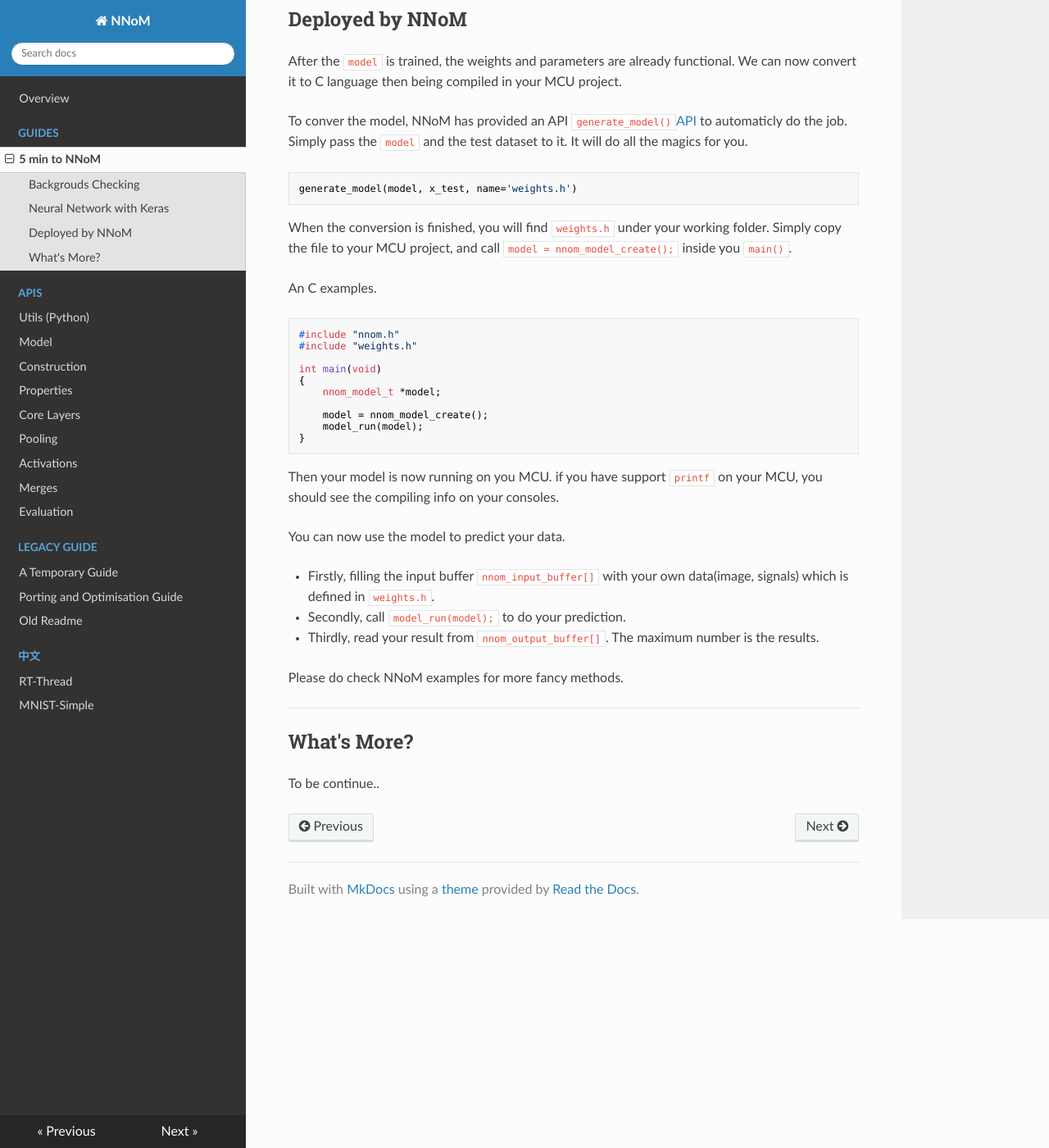
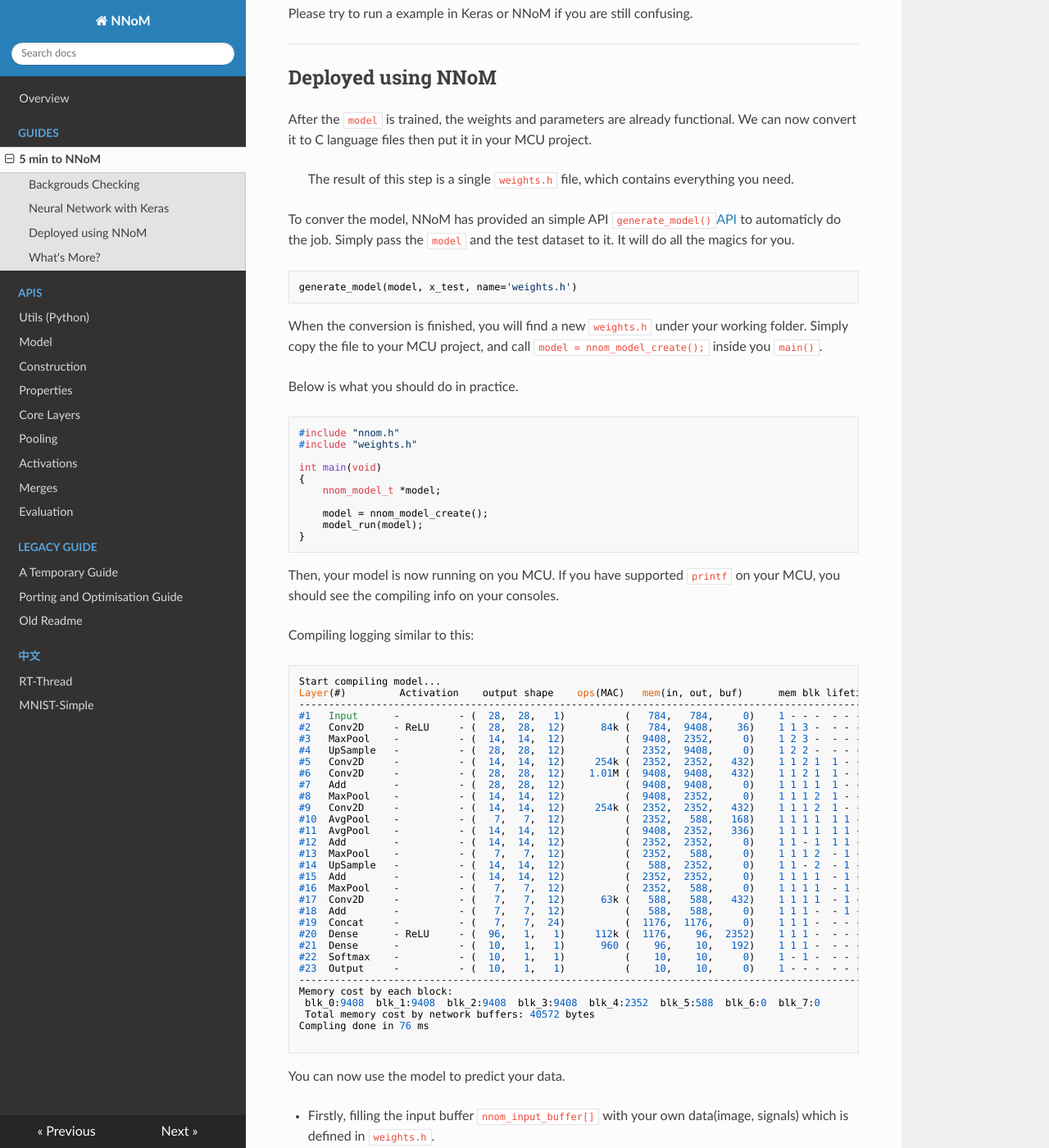
Before and after one commit to majianjia/nnom, an MkDocs documentation site: the page built from docs/guide_5_min_to_nnom.md, in a window 1280 px wide and 1400 px high, scrolled down 1160 px. Shown: the whole window at 82% size. Built offline with MkDocs 1.6.1, drawn with Linux system fonts in a browser that asks for light colours; nearby versions of some CDN libraries; some of the changed text lies outside the part shown.

Commit message:
update docs

```diff
--- a/docs/guide_5_min_to_nnom.md
+++ b/docs/guide_5_min_to_nnom.md
@@ -16,7 +16,7 @@
 - know C language and your target MCU enviroment.
 - know a bit of python.
 
-You must **not**:
+You must **NOT**:
 
 - be a pro in TensorFlow / lite :-)
 
@@ -37,28 +36,36 @@
 model.add(Dense(10))
 ~~~
 
-This is the model which include an input dimension 784, a hidden fully connected layer including 32 units, it is then activated by ReLU activation (which keep all possitive values while set all nagtive values to 0). Then following an output layer with 10 units, which is the number of classification(number 0~9).
+Each operation in Keras are defined by "Layer", same as we did in NNoM. The terms are different from Tensorflow (That is why you must not be a PRO in Tensorflow >_<).
 
-After you train this `model` using the method in the keras' guide
+This model is with an input dimension 784, a hidden fully connected layer including 32 units and outputing 10 units(which is the number of classification(number 0~9)).
+The hidden layer is activated by ReLU activation (which keep all possitive values while set all nagtive values to 0).
 
-the `model` can now do prediction. If you feed new image to it, it will tell you what is the wrtten number.
+After you have trained this `model` using the method in the Keras' guide, the `model` can now do prediction.
+If you feed new image to it, it will tell you what is the wrtten number.
 
+Please try to run a example in Keras or NNoM if you are still confusing.
 
 ---
 
-## Deployed by NNoM
+## Deployed using NNoM
 
-After the `model` is trained, the weights and parameters are already functional. We can now convert it to C language then being compiled in your MCU project.
+After the `model` is trained, the weights and parameters are already functional. We can now convert it to C language files then put it in your MCU project.
 
-To conver the model, NNoM has provided an API `generate_model()`[API](api_nnom_utils.md) to automaticly do the job. Simply pass the `model` and the test dataset to it. It will do all the magics for you.
+> The result of this step is a single `weights.h` file, which contains everything you need.
+
+To conver the model, NNoM has provided an simple API `generate_model()`[API](api_nnom_utils.md) to automaticly do the job.
+Simply pass the `model` and the test dataset to it.
+It will do all the magics for you.
 
 ~~~Python
 generate_model(model, x_test, name='weights.h')
 ~~~
 
-When the conversion is finished, you will find `weights.h` under your working folder. Simply copy the file to your MCU project, and call `model = nnom_model_create();` inside you `main()`.
+When the conversion is finished, you will find a new `weights.h` under your working folder.
+Simply copy the file to your MCU project, and call `model = nnom_model_create();` inside you `main()`.
 
-An C examples.
+Below is what you should do in practice.
 
 ~~~C
 #include "nnom.h"
@@ -73,7 +80,45 @@
 }
 ~~~
 
-Then your model is now running on you MCU. if you have support `printf` on your MCU, you should see the compiling info on your consoles.
+Then, your model is now running on you MCU.
+If you have supported `printf` on your MCU, you should see the compiling info on your consoles.
+
+Compiling logging similar to this:
+
+~~~
+Start compiling model...
+Layer(#)         Activation    output shape    ops(MAC)   mem(in, out, buf)      mem blk lifetime
+-------------------------------------------------------------------------------------------------
+#1   Input      -          - (  28,  28,   1)          (   784,   784,     0)    1 - - -  - - - -
+#2   Conv2D     - ReLU     - (  28,  28,  12)      84k (   784,  9408,    36)    1 1 3 -  - - - -
+#3   MaxPool    -          - (  14,  14,  12)          (  9408,  2352,     0)    1 2 3 -  - - - -
+#4   UpSample   -          - (  28,  28,  12)          (  2352,  9408,     0)    1 2 2 -  - - - -
+#5   Conv2D     -          - (  14,  14,  12)     254k (  2352,  2352,   432)    1 1 2 1  1 - - -
+#6   Conv2D     -          - (  28,  28,  12)    1.01M (  9408,  9408,   432)    1 1 2 1  1 - - -
+#7   Add        -          - (  28,  28,  12)          (  9408,  9408,     0)    1 1 1 1  1 - - -
+#8   MaxPool    -          - (  14,  14,  12)          (  9408,  2352,     0)    1 1 1 2  1 - - -
+#9   Conv2D     -          - (  14,  14,  12)     254k (  2352,  2352,   432)    1 1 1 2  1 - - -
+#10  AvgPool    -          - (   7,   7,  12)          (  2352,   588,   168)    1 1 1 1  1 1 - -
+#11  AvgPool    -          - (  14,  14,  12)          (  9408,  2352,   336)    1 1 1 1  1 1 - -
+#12  Add        -          - (  14,  14,  12)          (  2352,  2352,     0)    1 1 - 1  1 1 - -
+#13  MaxPool    -          - (   7,   7,  12)          (  2352,   588,     0)    1 1 1 2  - 1 - -
+#14  UpSample   -          - (  14,  14,  12)          (   588,  2352,     0)    1 1 - 2  - 1 - -
+#15  Add        -          - (  14,  14,  12)          (  2352,  2352,     0)    1 1 1 1  - 1 - -
+#16  MaxPool    -          - (   7,   7,  12)          (  2352,   588,     0)    1 1 1 1  - 1 - -
+#17  Conv2D     -          - (   7,   7,  12)      63k (   588,   588,   432)    1 1 1 1  - 1 - -
+#18  Add        -          - (   7,   7,  12)          (   588,   588,     0)    1 1 1 -  - 1 - -
+#19  Concat     -          - (   7,   7,  24)          (  1176,  1176,     0)    1 1 1 -  - - - -
+#20  Dense      - ReLU     - (  96,   1,   1)     112k (  1176,    96,  2352)    1 1 1 -  - - - -
+#21  Dense      -          - (  10,   1,   1)      960 (    96,    10,   192)    1 1 1 -  - - - -
+#22  Softmax    -          - (  10,   1,   1)          (    10,    10,     0)    1 - 1 -  - - - -
+#23  Output     -          - (  10,   1,   1)          (    10,    10,     0)    1 - - -  - - - -
+-------------------------------------------------------------------------------------------------
+Memory cost by each block:
+ blk_0:9408  blk_1:9408  blk_2:9408  blk_3:9408  blk_4:2352  blk_5:588  blk_6:0  blk_7:0
+ Total memory cost by network buffers: 40572 bytes
+Compling done in 76 ms
+
+~~~
 
 You can now use the model to predict your data.
 
```
Also changed, not shown: other parts of docs/guide_5_min_to_nnom.md (+4 -5 lines), README.md (+38 -26 lines), docs/Porting_and_Optimisation_Guide.md (+2 -2 lines), docs/api_activations.md (+3 -1 lines), docs/api_model.md (+4 -5 lines), docs/index.md (+88 -22 lines).
